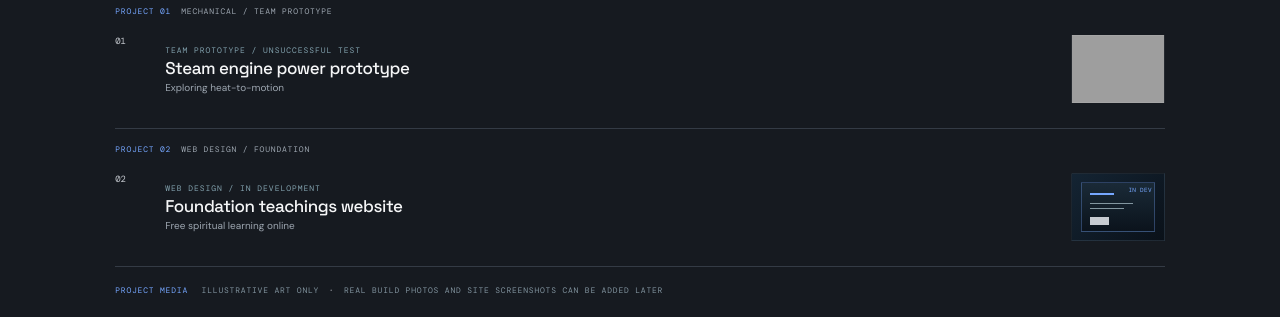
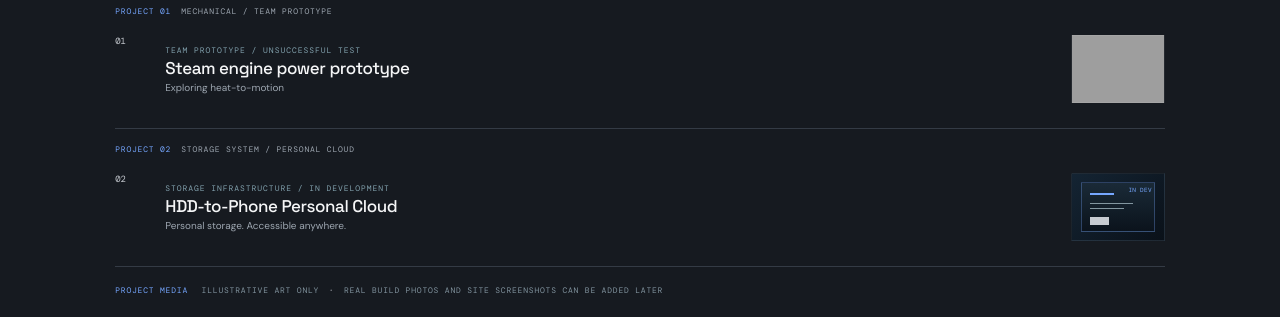
Before and after one commit to joshithprahlad505-lab/joshithprahlad.mobile, a plain HTML site: page index.html in a window 1280 px wide. Shown: the part 1140-1457 px from the top of the page. Drawn offline with nearby package versions, Linux system fonts and the light colour scheme; grey boxes are pictures that could not be loaded.

Commit message:
Add files via upload

```diff
--- a/index.html
+++ b/index.html
@@ -47,12 +47,30 @@
           <button class="mission-entry" data-name="Steam Engine Power Prototype" data-type="TEAM PROTOTYPE / 01" data-goal="Explore steam as a power source, with greater efficiency and less reliance on fuels that take millions of years to form as the motivation." data-approach="Our team built a physical prototype and used a stove as the heat source. Work was shared across the team; no CAD model was made." data-outcome="The prototype did not work as intended. No successful output or efficiency measurement was recorded.">
             <span class="entry-number">01</span><span class="entry-copy"><small>TEAM PROTOTYPE / UNSUCCESSFUL TEST</small><strong>Steam engine power prototype</strong><i>Exploring heat-to-motion</i></span><span class="entry-image scene-1" aria-hidden="true"></span>
           </button>
-        </article>
-        <article class="project-group reveal"><p class="project-label"><span>PROJECT 02</span> WEB DESIGN / FOUNDATION</p>
-          <button class="mission-entry" data-name="Foundation Teachings Website" data-type="WEB DESIGN / 02" data-goal="Present the free spiritual teachings of a social service foundation through a website." data-approach="Built a website centered on the foundation’s teachings." data-outcome="The site is not publicly live yet, so it is listed as in development. A public link and screenshots can be added after launch.">
-            <span class="entry-number">02</span><span class="entry-copy"><small>WEB DESIGN / IN DEVELOPMENT</small><strong>Foundation teachings website</strong><i>Free spiritual learning online</i></span><span class="entry-image website-art" aria-hidden="true"></span>
-          </button>
-        </article>
+      </article>
+<article class="project-group reveal">
+  <p class="project-label">
+    <span>PROJECT 02</span> STORAGE SYSTEM / PERSONAL CLOUD
+  </p>
+
+  <button class="mission-entry"
+    data-name="HDD-to-Phone Personal Cloud"
+    data-type="SELF-HOSTED STORAGE SYSTEM"
+    data-goal="Turn a local hard drive into a personal cloud storage system, allowing files to be accessed and managed from a phone remotely."
+    data-approach="Building a self-hosted storage server using an HDD, a local PC, and a web-based interface for mobile file access."
+    data-outcome="A personal cloud system designed to provide remote access to files, upload and download capabilities, and private storage without relying on third-party cloud storage services. Currently in development.">
+
+    <span class="entry-number">02</span>
+
+    <span class="entry-copy">
+      <small>STORAGE INFRASTRUCTURE / IN DEVELOPMENT</small>
+      <strong>HDD-to-Phone Personal Cloud</strong>
+      <i>Personal storage. Accessible anywhere.</i>
+    </span>
+
+    <span class="entry-image website-art" aria-hidden="true"></span>
+  </button>
+</article>
       </div>
       <p class="mission-footnote"><span>PROJECT MEDIA</span> ILLUSTRATIVE ART ONLY <i>·</i> REAL BUILD PHOTOS AND SITE SCREENSHOTS CAN BE ADDED LATER</p>
     </section>
```
